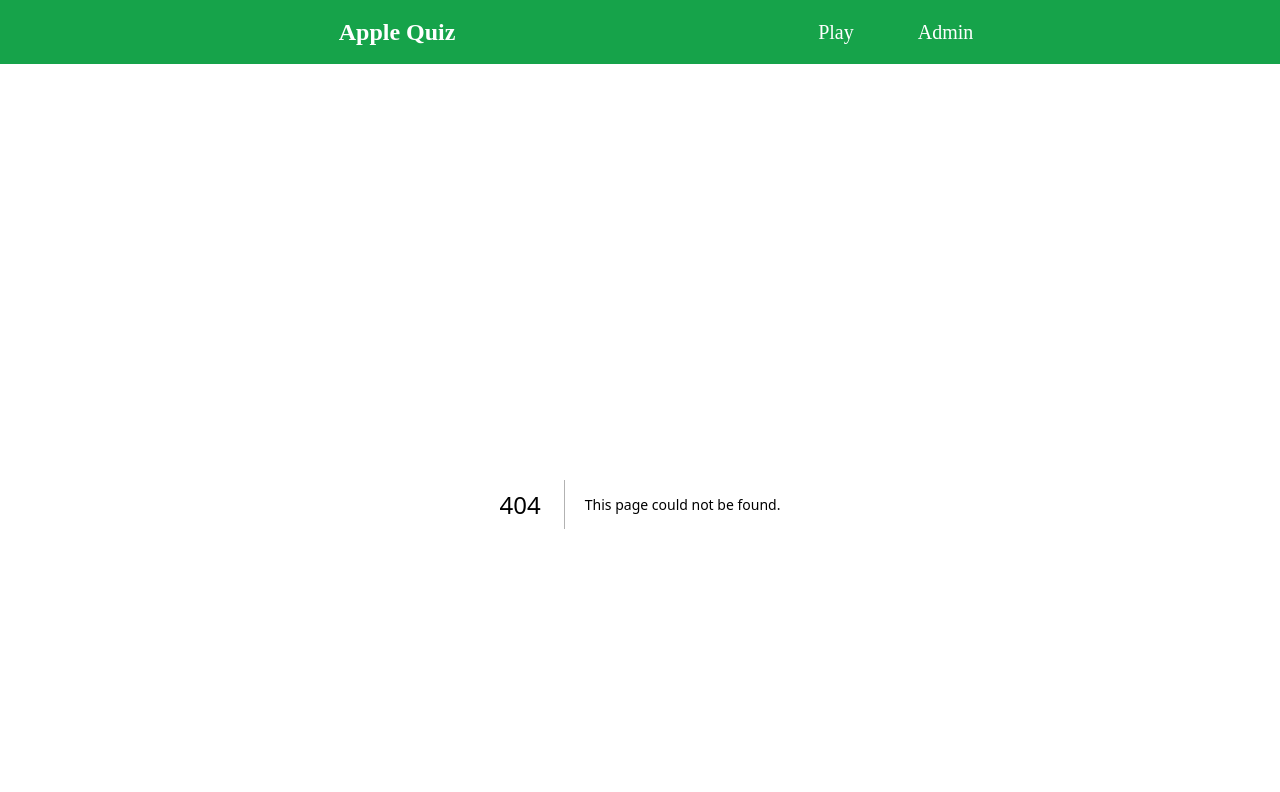
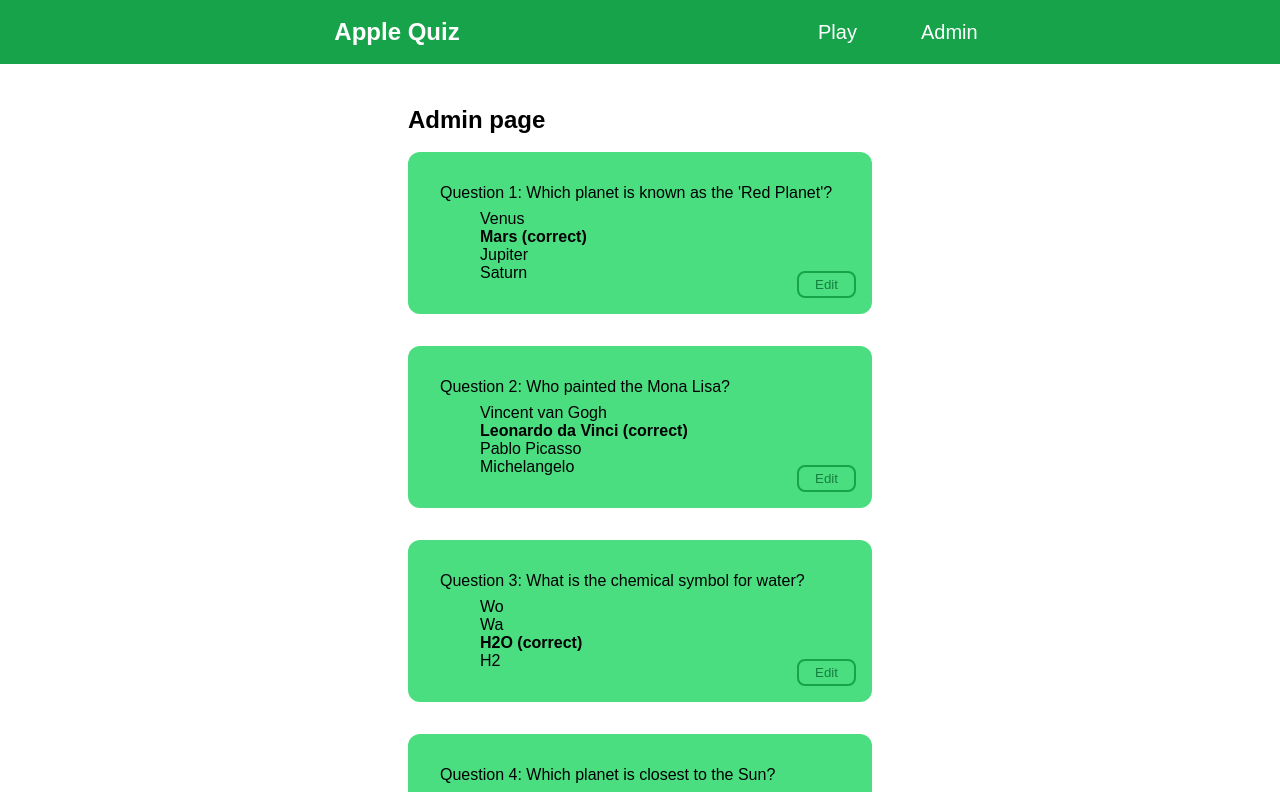
Before and after one commit to Ulfflo/quiz-redux, a Next.js app: page /admin in a window 1280 px wide. Before the commit this address had no page. Shown: the top 792 px of the page. Built offline with nearby package versions, Linux system fonts and the light colour scheme.

Commit message:
created admin page

```diff
--- a/components/Layout.js
+++ b/components/Layout.js
@@ -2,7 +2,7 @@ import Head from "next/head";
 
 const Layout = ({ children }) => {
   return (
-    <div className="min-h-screen flex justify-center items-center">
+    <div className="min-h-screen flex justify-center">
       <Head>
         <title>Apple Quiz</title>
       </Head>
--- a/data/quizData.js
+++ b/data/quizData.js
@@ -1,14 +1,4 @@
 const quizData = [
-  {
-    id: 0,
-    question: "What is the capital of France?",
-    options: [
-      { answer: "London", isCorrect: false },
-      { answer: "Berlin", isCorrect: false },
-      { answer: "Paris", isCorrect: true },
-      { answer: "Rome", isCorrect: false },
-    ],
-  },
   {
     id: 1,
     question: "Which planet is known as the 'Red Planet'?",
@@ -202,6 +192,17 @@ const quizData = [
       { answer: "Mississippi River", isCorrect: false },
     ],
   },
+
+  {
+    id: 20,
+    question: "What is the capital of France?",
+    options: [
+      { answer: "London", isCorrect: false },
+      { answer: "Berlin", isCorrect: false },
+      { answer: "Paris", isCorrect: true },
+      { answer: "Rome", isCorrect: false },
+    ],
+  },
 ];
 
 export default quizData;
--- /dev/null
+++ b/pages/admin.js
@@ -0,0 +1,53 @@
+import Layout from "@/components/Layout";
+import quizData from "@/data/quizData";
+
+// {
+//     id: 1,
+//     question: "What is the capital of France?",
+//     options: [
+//       { answer: "London", isCorrect: false },
+//       { answer: "Berlin", isCorrect: false },
+//       { answer: "Paris", isCorrect: true },
+//       { answer: "Rome", isCorrect: false },
+//     ],
+//   },
+
+export default function Admin() {
+  return (
+    <>
+      <Layout>
+        <div>
+          <h1 className="text-2xl font-bold mb-4">Admin page</h1>
+          <div className="flex-col">
+            {quizData.map((item, index) => (
+              <div
+                className="bg-green-400 w-[400px] p-8 mb-8 rounded-xl relative"
+                key={index}
+                id={item.id}
+              >
+                <p className="mb-2">
+                  Question {item.id}: {item.question}
+                </p>
+                <ul className="list-none">
+                  {item.options.map((option, optionIndex) => (
+                    <li
+                      key={optionIndex}
+                      className={option.isCorrect ? "font-bold" : ""}
+                    >
+                      {option.answer} {option.isCorrect ? "(correct)" : ""}
+                    </li>
+                  ))}
+                </ul>
+                <div className="absolute bottom-4 right-4">
+                  <button className="whitespace-nowrap bg-transparent border-solid border-green-600 text-green-700 rounded-lg px-4 py-1 active:opacity-50">
+                    Edit
+                  </button>
+                </div>
+              </div>
+            ))}
+          </div>
+        </div>
+      </Layout>
+    </>
+  );
+}
--- a/styles/globals.css
+++ b/styles/globals.css
@@ -3,8 +3,9 @@
 
 * {
   margin: 0 auto;
+  font-family: Arial, Helvetica, sans-serif;
 }
 
 body {
-  background-color: #eee;
+  background-color: rgb(255, 255, 255);
 }
```
